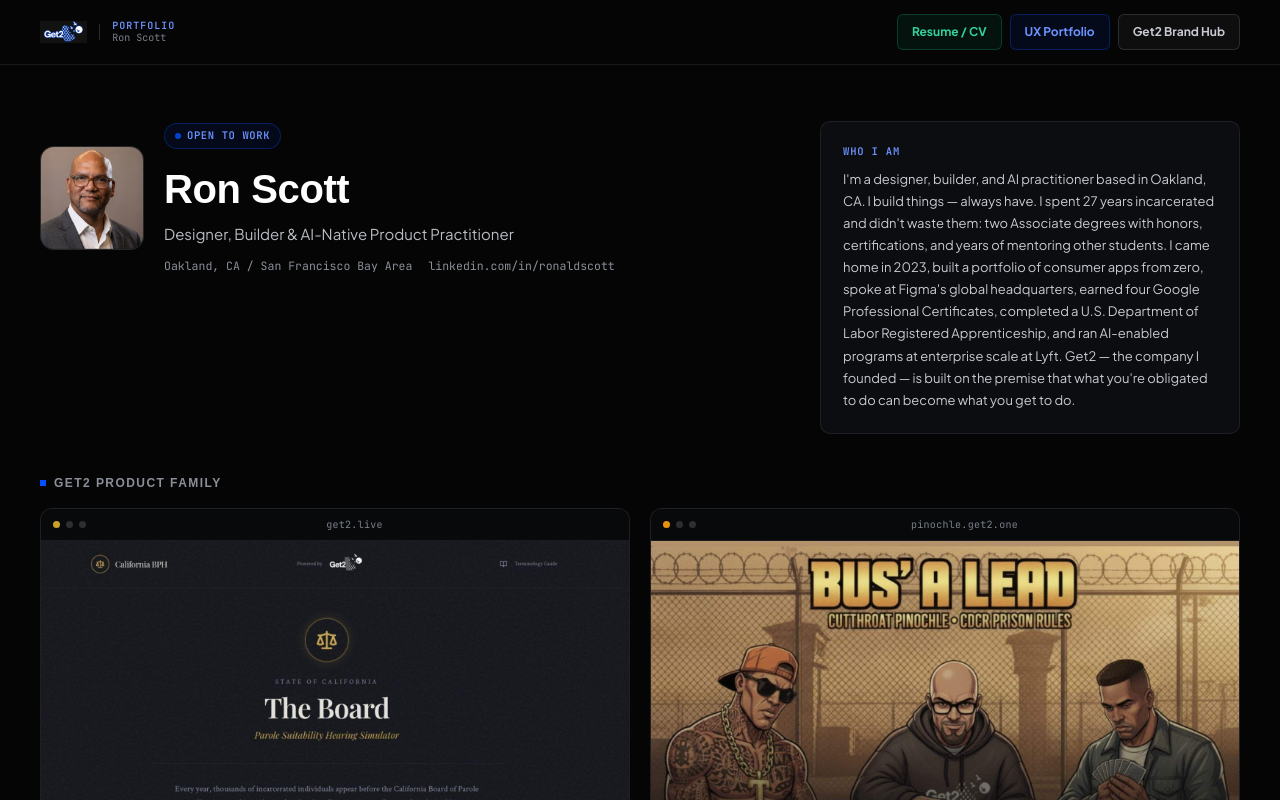
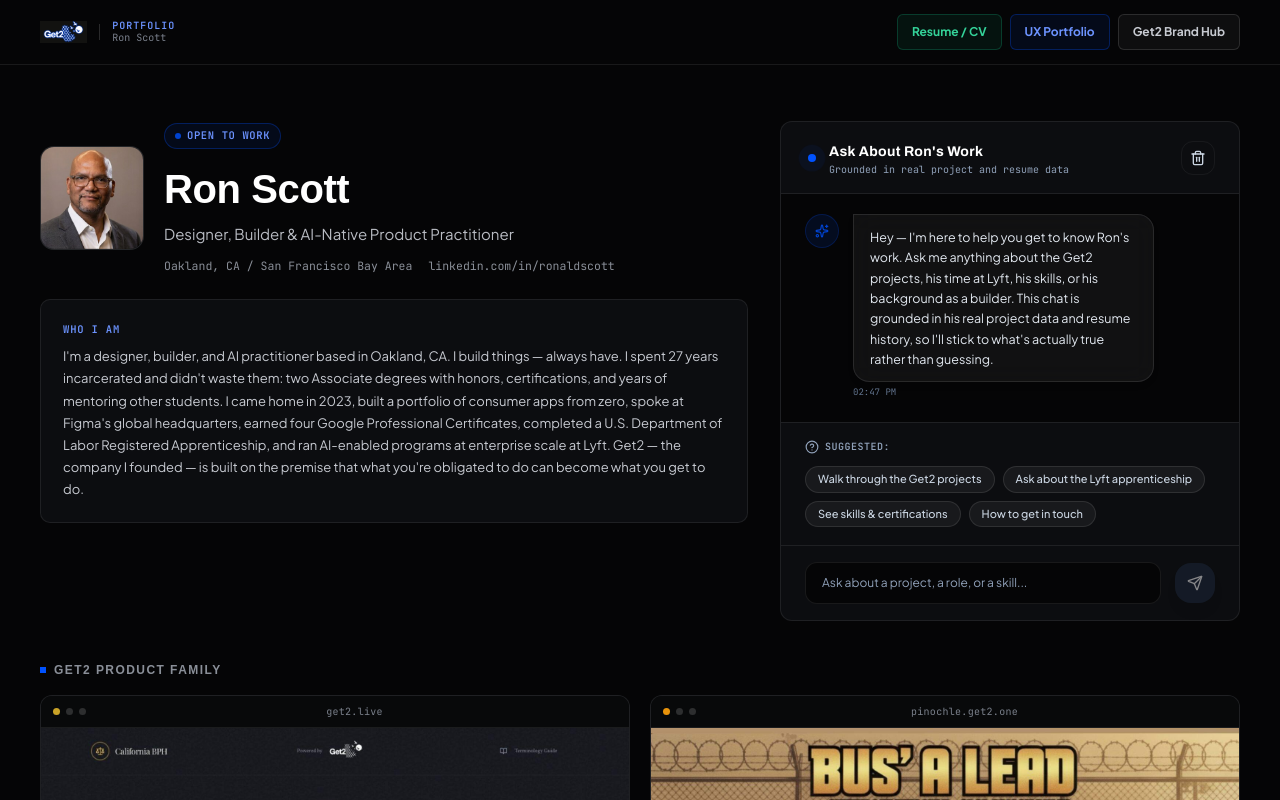
Before and after one commit to ronscottbiz-tacitus/get2-portfolio-command-center, a React (Vite) app: page / in a window 1280 px wide. Shown: the top 800 px of the page. Built offline with nearby package versions, Linux system fonts and the light colour scheme; a web font is replaced by a local one.

Commit message:
Fix: apply missing Header.tsx update — chatbot wasn't rendering in hero

```diff
--- a/src/components/Header.tsx
+++ b/src/components/Header.tsx
@@ -1,11 +1,12 @@
 import React from 'react';
 import { PROFILE_INFO } from '../data/profile';
 
-export default function Header() {
+export default function Header({ children }: { children?: React.ReactNode }) {
   return (
     <header className="px-5 pt-14 pb-10">
-      <div className="max-w-[1200px] mx-auto flex flex-wrap gap-8 items-start justify-between">
-        <div className="flex gap-5 items-center min-w-[280px] flex-1">
+      <div className="max-w-[1200px] mx-auto flex flex-wrap gap-8 items-start">
+        <div className="flex-1 min-w-[280px]">
+          <div className="flex gap-5 items-center">
             <div
               className="h-[104px] w-[104px] shrink-0 rounded-[14px] overflow-hidden"
               style={{ background: '#0c0d10', border: '1px solid rgba(255,255,255,0.1)' }}
@@ -40,7 +41,7 @@ export default function Header() {
           </div>
 
           <div
-          className="flex-1 min-w-[280px] max-w-[420px] rounded-[10px]"
+            className="mt-6 rounded-[10px]"
             style={{ padding: 22, background: '#0c0d10', border: '1px solid rgba(255,255,255,0.08)' }}
           >
             <span
@@ -52,6 +53,9 @@ export default function Header() {
             <p style={{ fontSize: 13, lineHeight: 1.7, color: '#C7CAD1', margin: 0 }}>{PROFILE_INFO.bio}</p>
           </div>
         </div>
+
+        {children}
+      </div>
     </header>
   );
 }
```
Lines whose indentation alone changed are shown as unchanged.
